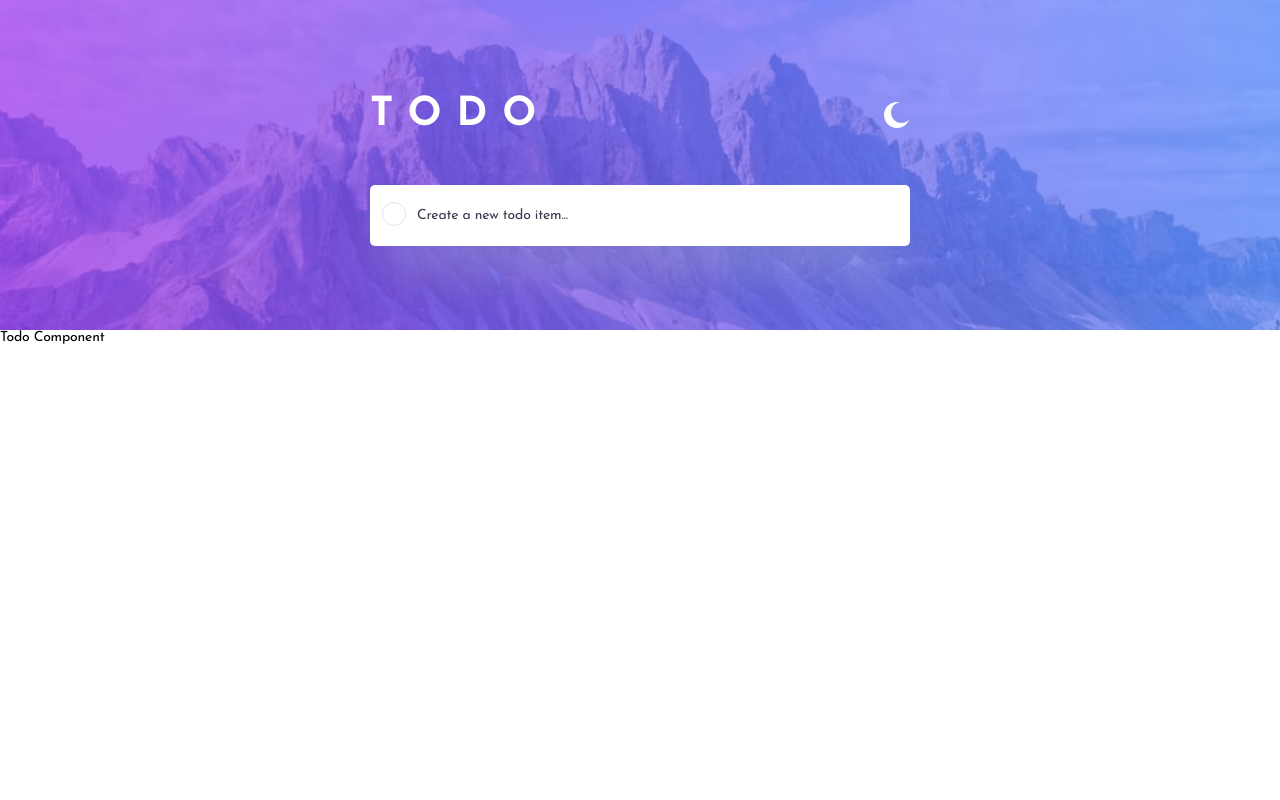
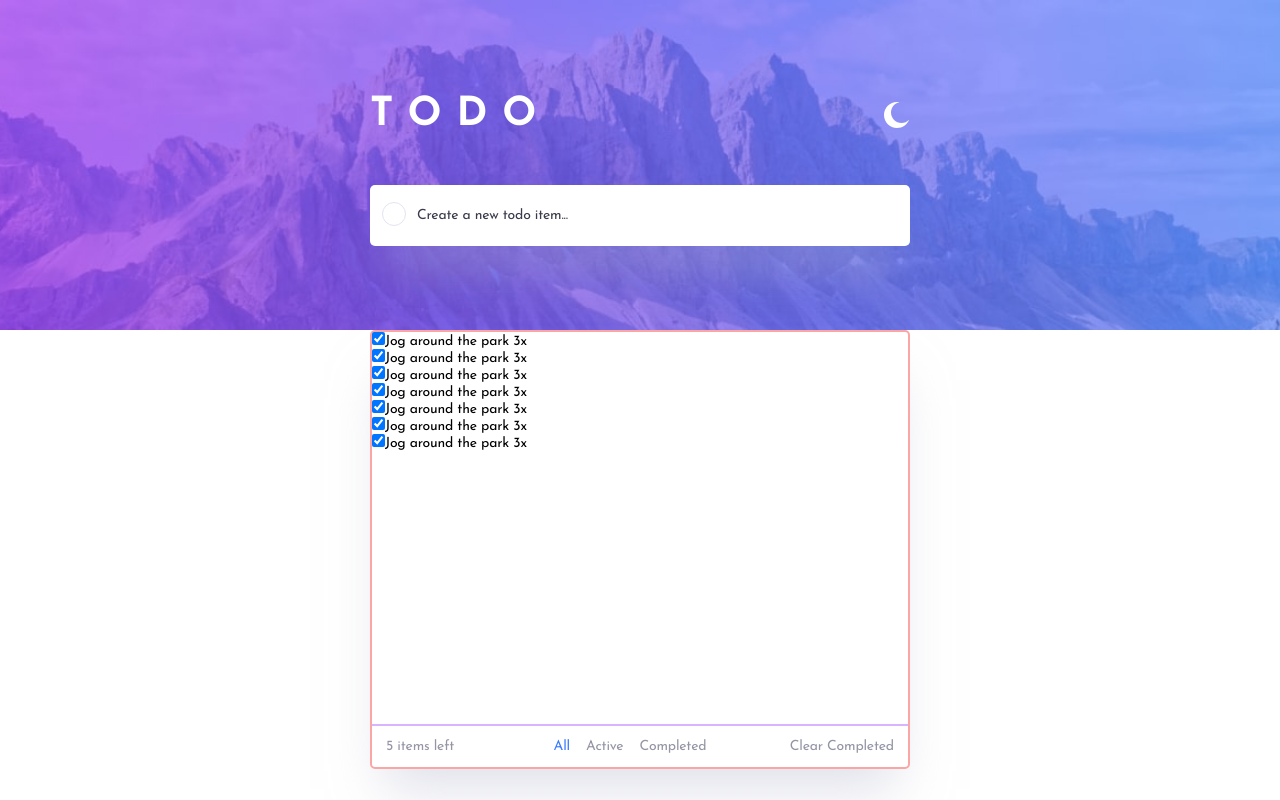
Before and after one commit to ronnypdev/Complex-Todo-App, a React (Vite) app: page / in a window 1280 px wide. Built offline with nearby package versions, Linux system fonts and the light colour scheme.

Commit message:
Implemented Todo HTML Structure

```diff
--- a/src/assets/components/Header.tsx
+++ b/src/assets/components/Header.tsx
@@ -15,9 +15,9 @@ export default function Header() {
                   hoverState="hover:fill-white cursor-pointer"
                 />
               </div>
-              <label htmlFor="listItem" className="relative">
+              <label htmlFor="listInput" className="relative">
                 <OvalIcon />
-                <input className="w-full max-w-full py-[23px] pr-5 pl-[47px] shadow-paleWhite rounded-[5px] placeholder:text-darkGrey" type="text" name="listItem" id="listItem" placeholder="Create a new todo item..."/>
+                <input className="w-full max-w-full py-[23px] pr-5 pl-[47px] shadow-paleWhite rounded-[5px] placeholder:text-darkGrey" type="text" name="listInput" id="listInput" placeholder="Create a new todo item..."/>
               </label>
             </div>
           </div>
--- a/src/assets/components/Todo.tsx
+++ b/src/assets/components/Todo.tsx
@@ -2,7 +2,47 @@
 export default function Todo() {
   return (
     <>
-      <h2>Todo Component</h2>
+      <div className="todo-container bg-white w-[540px] h-[439px] my-0 mx-auto rounded-[5px] border-red-300 border-2 shadow-paleWhite">
+        <div className="todo-wrapper h-[90%] min-h-fit">
+          <div>
+            <input type="checkbox" id="listItems" name="listItems" checked />
+            <label htmlFor="listItems">Jog around the park 3x</label>
+          </div>
+          <div>
+            <input type="checkbox" id="listItems" name="listItems" checked />
+            <label htmlFor="listItems">Jog around the park 3x</label>
+          </div>
+          <div>
+            <input type="checkbox" id="listItems" name="listItems" checked />
+            <label htmlFor="listItems">Jog around the park 3x</label>
+          </div>
+          <div>
+            <input type="checkbox" id="listItems" name="listItems" checked />
+            <label htmlFor="listItems">Jog around the park 3x</label>
+          </div>
+          <div>
+            <input type="checkbox" id="listItems" name="listItems" checked />
+            <label htmlFor="listItems">Jog around the park 3x</label>
+          </div>
+          <div>
+            <input type="checkbox" id="listItems" name="listItems" checked />
+            <label htmlFor="listItems">Jog around the park 3x</label>
+          </div>
+          <div>
+            <input type="checkbox" id="listItems" name="listItems" checked />
+            <label htmlFor="listItems">Jog around the park 3x</label>
+          </div>
+        </div>
+        <div className="controls border-t-2 border-t-purple-300 h-[10%] flex justify-between items-center px-[14px]">
+          <p className="text-shadeGrey"><span>5</span> items left</p>
+          <div className="flex justify-between items-center">
+            <p className="ml-4 text-primaryBlue cursor-pointer">All</p>
+            <p className="ml-4 text-shadeGrey cursor-pointer">Active</p>
+            <p className="ml-4 text-shadeGrey cursor-pointer">Completed</p>
+          </div>
+          <p className="text-shadeGrey cursor-pointer">Clear Completed</p>
+        </div>
+      </div>
     </>
   )
 }
--- a/src/index.css
+++ b/src/index.css
@@ -25,6 +25,7 @@
     --color-dark-grey: #393A4B;
     --color-space-grey: #4D5067;
     --color-light-space-grey: #767992;
+    --color-shade-grey: #9495A5;
     --color-space-black: #25273D;
     --color-midnight-black: #171823;
 
--- a/tailwind.config.js
+++ b/tailwind.config.js
@@ -27,6 +27,7 @@ export default {
         darkGrey: "var(--color-dark-grey)",
         spaceGrey: "var(--color-space-grey)",
         lightSpaceGrey: "var(--color-light-space-grey)",
+        shadeGrey: "var(--color-shade-grey)",
         spaceBlack: "var(--color-space-black)",
         midnightBlack: "var(--color-midnight-black)"
       },
```
